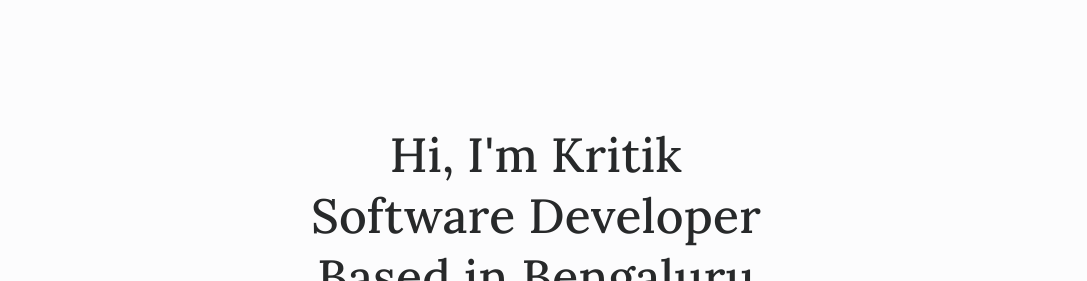
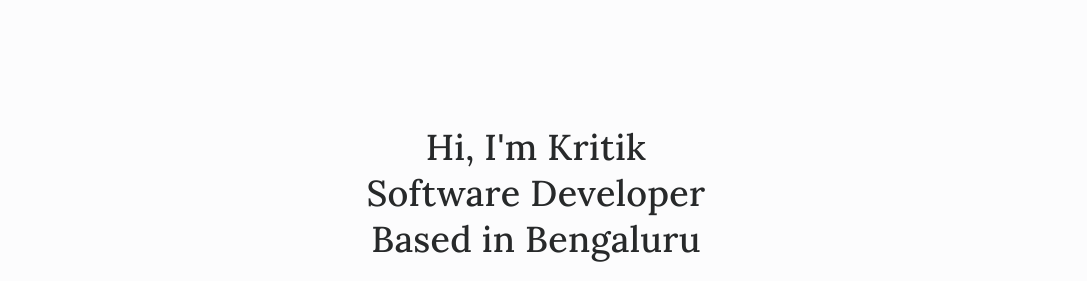
Before and after one commit to kritikmodi/responsive-portfolio-website, a plain HTML site: page index.html in a window 1280 px wide. Shown: the part 36-317 px from the top of the page, without its empty margins (0-1087 px from the left). Drawn offline with nearby package versions, Linux system fonts and the light colour scheme.

Commit message:
Add home__title(large devices)

```diff
--- a/assets/css/styles.css
+++ b/assets/css/styles.css
@@ -1084,4 +1084,8 @@ body.dark-theme{
     padding-block: 8rem 0;
   }
 
+  .home__title{
+    font-size: 2.25rem;
+  }
+
 }
```
